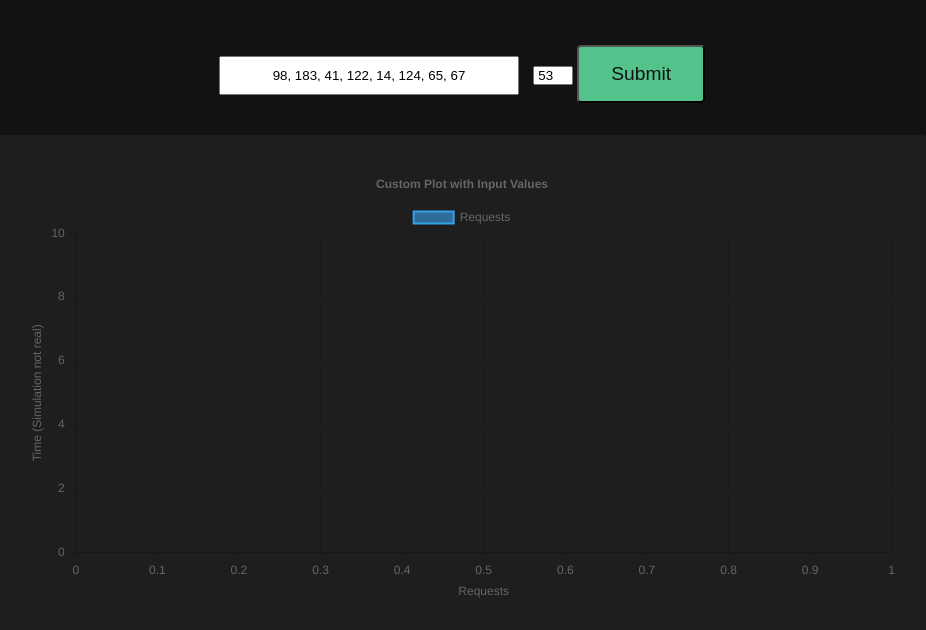
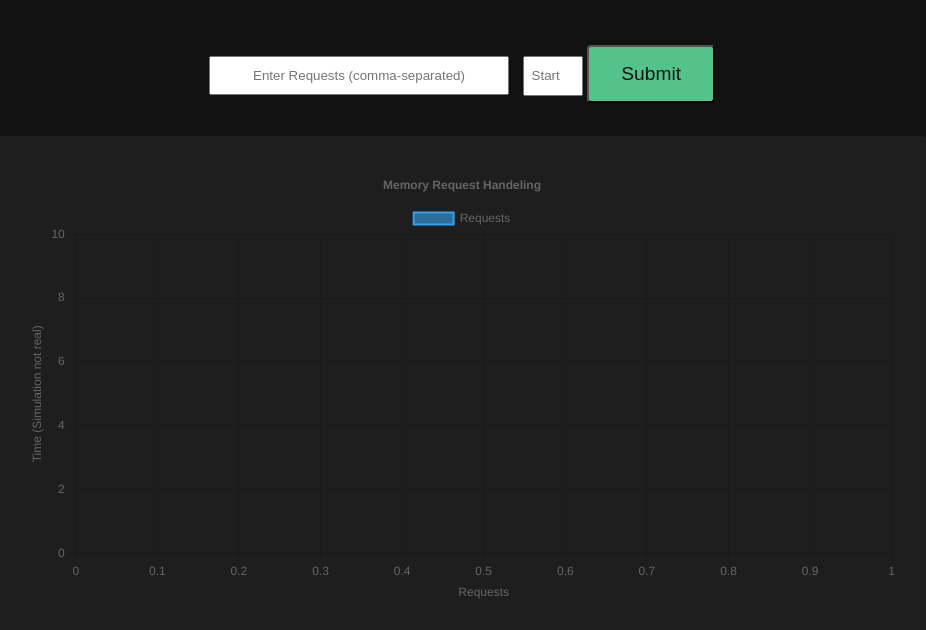
Before and after one commit to yoyox2003/Operating-system-2-phase-2-, a plain HTML site: page clook.html in a window 1280 px wide. Shown: the part 170-800 px from the top of the page, without its empty margins (178-1104 px from the left). Drawn offline with nearby package versions, Linux system fonts and the light colour scheme.

Commit message:
Final commit inshallah

```diff
--- a/clook.html
+++ b/clook.html
@@ -19,16 +19,14 @@
                         class="input"
                         type="text"
                         id="inputArray"
-                        placeholder="Enter comma-separated values (e.g., 12, 25, 30, 15)"
-                        value="98, 183, 41, 122, 14, 124, 65, 67"
+                        placeholder="Enter Requests (comma-separated)"
                     />
                     <input
                         class="input"
                         type="number"
                         id="initialHead"
-                        placeholder="Enter a number"
-                        value="53"
-                        style="width: 40px"
+                        placeholder="Start"
+                        style="width: 60px; height: 40px;"
                     />
                     <button class="btn" onclick="updateChart()">Submit</button>
                 </div>
@@ -36,6 +34,7 @@
                     <canvas id="myChart" width="400" height="200"></canvas>
                 </div>
             </main>
+            <p id="resultDisplay" class="input">Result will appear here.</p>
             <div class="button-container">
                 <a href="mainPage.html" class="btn">Back</a>
             </div>
--- a/js/clook.js
+++ b/js/clook.js
@@ -46,7 +46,7 @@ const chart = new Chart(ctx, {
         plugins: {
             title: {
                 display: true,
-                text: "Custom Plot with Input Values",
+                text: "Memory Request Handeling",
             },
         },
     },
@@ -80,6 +80,7 @@ function updateChart() {
 
         inputData.forEach((x, index) => {
             addPoint(x, index * 2);
+            console.log(`Handeling Request at (${x})`)
         });
 
         const minX = Math.min(...sortedUniqueXValues);
@@ -88,11 +89,11 @@ function updateChart() {
         const maxY = inputData.length * 2;
 
         chart.options.scales.x.min = minX;
-        chart.options.scales.x.max = maxX;
+        chart.options.scales.x.max = maxX + 2;
         chart.options.scales.y.min = minY;
-        chart.options.scales.y.max = maxY;
-
+        chart.options.scales.y.max = maxY + 2;
         chart.update();
+        document.getElementById("resultDisplay").innerText = "Total Movements: " + result.totalMovement ;
     } else {
         alert("Please enter valid comma-separated numbers and initial head.");
     }
```
Also changed, not shown: js/look.js (+5 -3 lines), js/sstf.js (+5 -3 lines), look.html (+4 -5 lines), sstf.html (+4 -5 lines).
